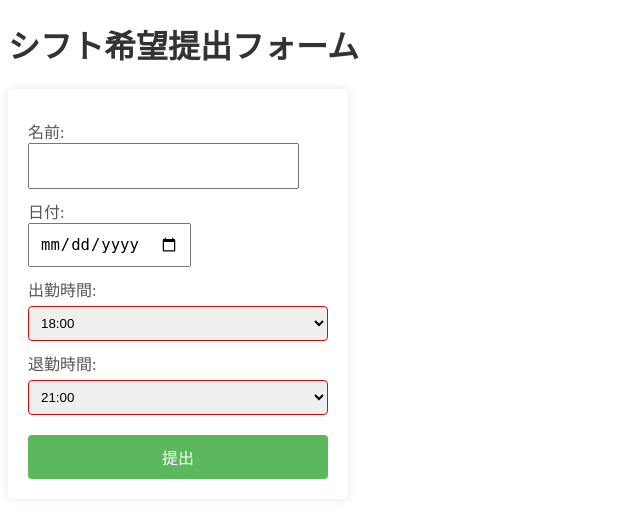
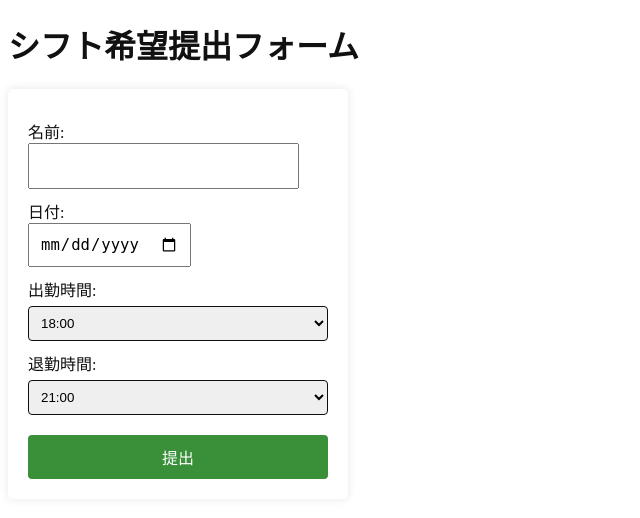
Before and after one commit to hiroyuma/django-shift_scheduler, a Django app: page / in a window 1280 px wide. Shown: the top 518 px of the page, without its empty margins (0-640 px from the left). Run offline with Django 3.2, Linux system fonts and the light colour scheme; a user stored in the database is signed in; data comes from the database, SQL or seed files in the repository; both versions use the stored data as it was after the commit.

Commit message:
編集した

```diff
--- a/shifts/static/css/styles.css
+++ b/shifts/static/css/styles.css
@@ -11,7 +11,7 @@ body {
 }
 
 h1 {
-    color: #333;
+    color: #111111;
 }
 
 form {
@@ -25,7 +25,7 @@ form {
 label {
     display: block;
     margin-top: 10px;
-    color: #555;
+    color: #111010;
 }
 
 input[type="text"],
@@ -37,7 +37,7 @@ select {
     width: 100%;
     padding: 8px;
     margin-top: 5px;
-    border: 1px solid #cd0f0f;
+    border: 1px solid #0f0f0f;
     border-radius: 4px;
 }
 
@@ -47,7 +47,7 @@ button {
     margin-top: 20px;
     border: none;
     border-radius: 4px;
-    background-color: #5cb85c;
+    background-color: #399039;
     color: white;
     font-size: 16px;
     cursor: pointer;
```
Also changed, not shown: shift_scheduler/settings.py (+11 -4 lines), db.sqlite3.
